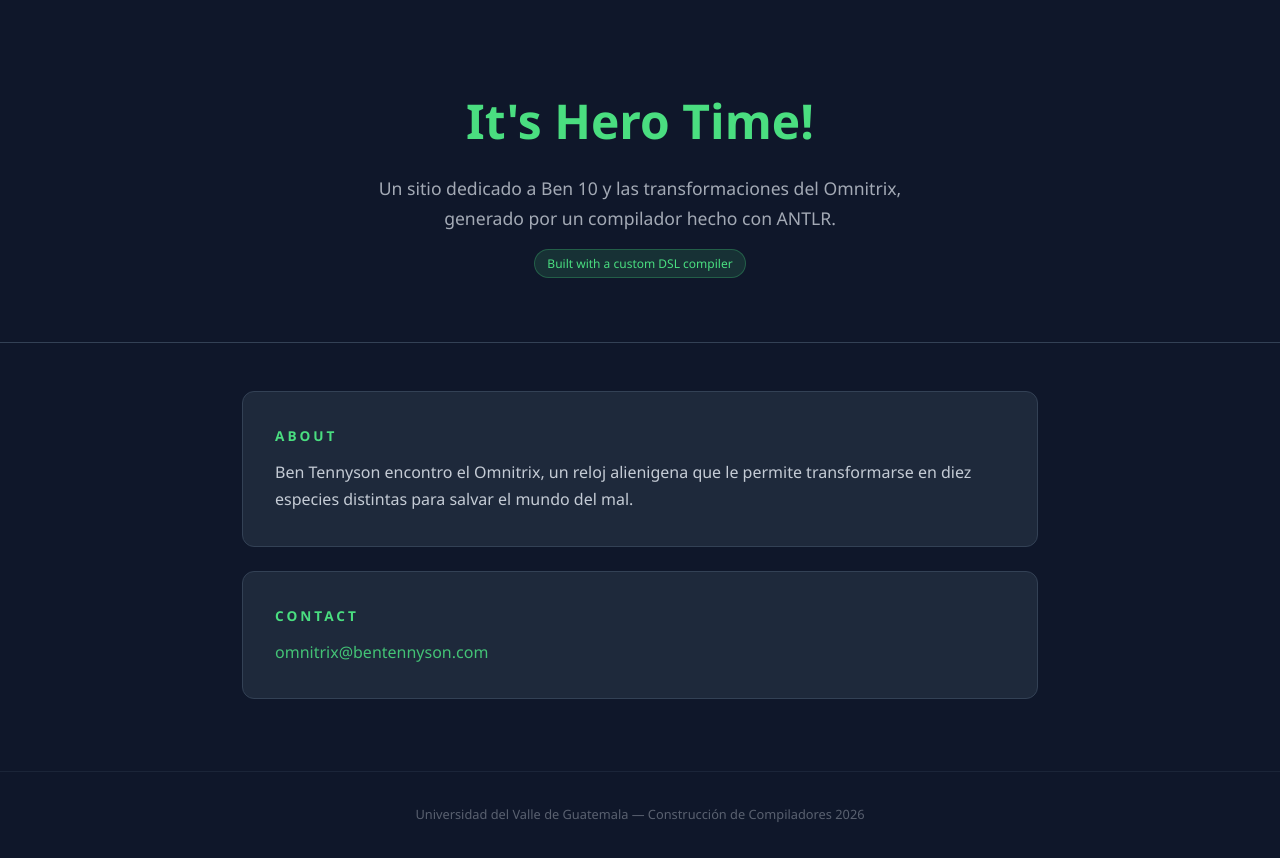
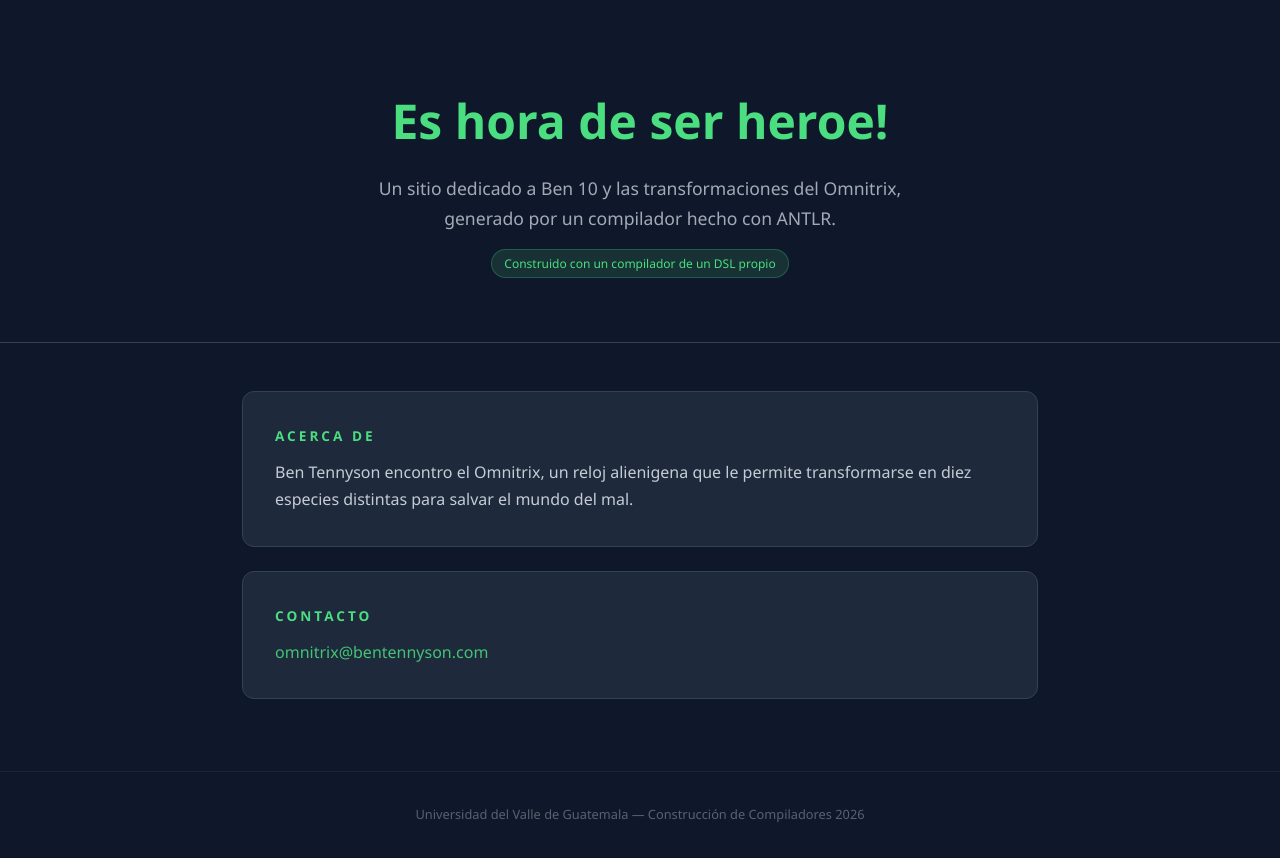
Before and after one commit to JosFer720/lab3-compis-ben10, a plain HTML site: page index.html in a window 1280 px wide. Drawn offline with Linux system fonts and the light colour scheme.

Commit message:
Update index.html from compiler

```diff
--- a/index.html
+++ b/index.html
@@ -3,7 +3,7 @@
 <head>
   <meta charset="UTF-8" />
   <meta name="viewport" content="width=device-width, initial-scale=1.0" />
-  <title>Ben 10 — Omnitrix Database</title>
+  <title>Ben 10 - Base de Datos del Omnitrix</title>
   <meta name="description" content="Un sitio dedicado a Ben 10 y las transformaciones del Omnitrix, generado por un compilador hecho con ANTLR." />
   <style>
     *, *::before, *::after { box-sizing: border-box; margin: 0; padding: 0; }
@@ -23,17 +23,17 @@
 </head>
 <body>
   <header>
-    <h1>It's Hero Time!</h1>
+    <h1>Es hora de ser heroe!</h1>
     <p>Un sitio dedicado a Ben 10 y las transformaciones del Omnitrix, generado por un compilador hecho con ANTLR.</p>
-    <span class="badge">Built with a custom DSL compiler</span>
+    <span class="badge">Construido con un compilador de un DSL propio</span>
   </header>
   <main>
   <section>
-    <h2>About</h2>
+    <h2>Acerca de</h2>
     <p>Ben Tennyson encontro el Omnitrix, un reloj alienigena que le permite transformarse en diez especies distintas para salvar el mundo del mal.</p>
   </section>
   <section>
-    <h2>Contact</h2>
+    <h2>Contacto</h2>
     <p><a href="mailto:omnitrix@bentennyson.com">omnitrix@bentennyson.com</a></p>
   </section>
   </main>
```
